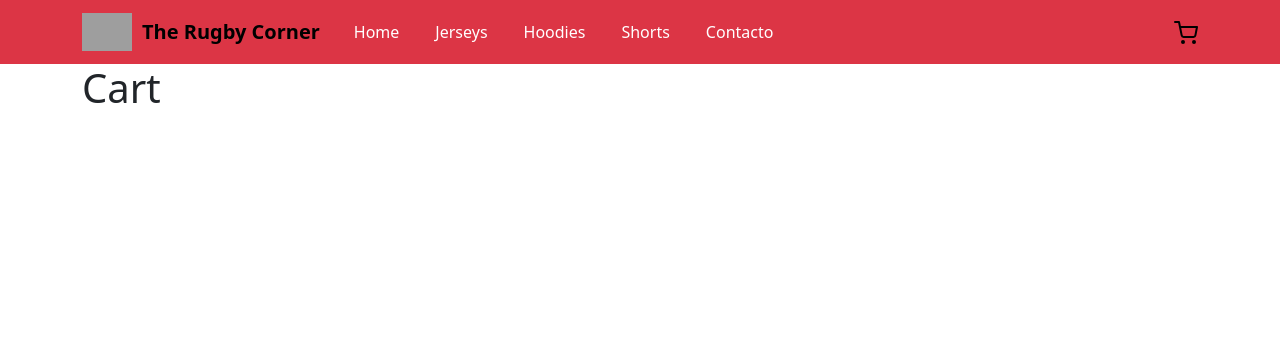
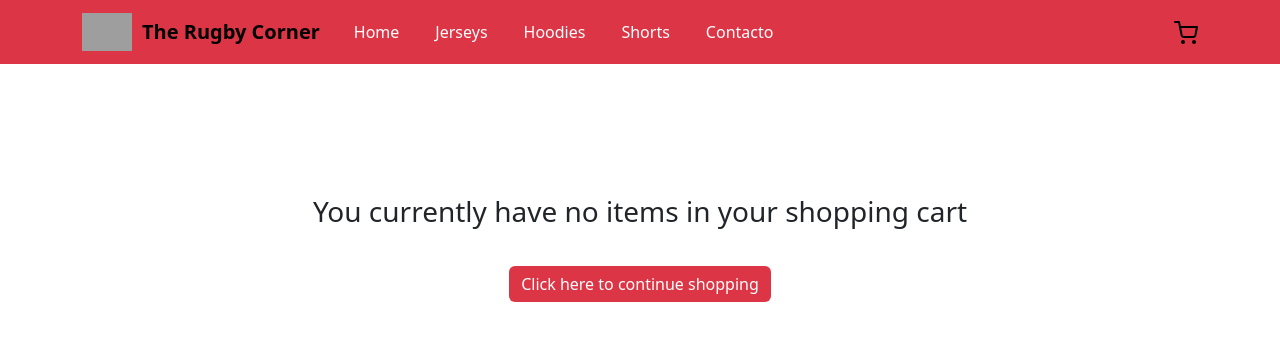
Before and after one commit to ManuelSanson/ecommerceProject, a React (Create React App) app: page /ecommerceProject/cart in a window 1280 px wide. Shown: the top 340 px of the page. Built offline with nearby package versions, Linux system fonts and the light colour scheme; grey boxes are pictures that could not be loaded.

Commit message:
cart display and functions

```diff
--- /dev/null
+++ b/src/components/Cart/Cart.css
@@ -0,0 +1,13 @@
+.emptyCartButtonContainer {
+    width: 95%;
+    display: flex;
+    align-items: center;
+    justify-content: right;
+}
+
+
+.emptyCartButton {
+    margin: 30px;
+    background-color: #DC3545;
+    border: #DC3545;
+}
--- a/src/components/Cart/Cart.js
+++ b/src/components/Cart/Cart.js
@@ -1,9 +1,28 @@
-import { Container } from "react-bootstrap";
+// import { useEffect, useState } from "react";
+import { Button, Container } from "react-bootstrap";
+// import { useParams } from "react-router-dom";
+import { useCartContext } from "../../context/CartContext";
+import CartView from "./CartView";
+import EmptyCartMessage from "./EmptyCartMessage";
+// import { getProduct } from "../../utils/products";
+import './Cart.css';
 
 const Cart = () => {
+    const { cartList, removeList } = useCartContext();
+
     return (
         <Container>
-            <h1>Cart</h1>
+            {cartList.length ?
+                <div>
+                    <h1>Shopping Cart</h1>
+                    {cartList.map((product) =>
+                    <CartView key={product.id} product={product}/>
+                    )}
+                    <div className='emptyCartButtonContainer'>
+                        <Button variant='danger'  className='emptyCartButton' onClick={() => removeList()}> Empty Cart </Button>
+                    </div>
+                </div>
+            : <EmptyCartMessage/>}
         </Container>
     )
 }
--- /dev/null
+++ b/src/components/Cart/CartView.css
@@ -0,0 +1,40 @@
+.cartItemsContainer {
+    display: flex;
+    align-items: center;
+    justify-content: center;
+    margin-top: 40px;
+}
+
+.cartItemCard {
+    display: flex;
+    flex-direction: row;
+}
+
+.cartItemBody {
+    display: flex;
+    flex-direction: row;
+    align-items: center;
+    justify-content: space-around;
+}
+
+.cartItemCardPicture {
+    width: 20%;
+}
+
+.deleteButton {
+    background-color: transparent;
+    border: transparent;
+}
+
+.deleteButton:hover {
+    background-color: #DC3545;
+    border: #DC3545;
+    padding: 4px;
+    border-radius: 15%;
+}
+
+.deleteButton svg:hover {
+    background-color: transparent;
+    border: transparent;
+    color: white;
+}
--- /dev/null
+++ b/src/components/Cart/CartView.js
@@ -0,0 +1,29 @@
+import { Card } from "react-bootstrap";
+import ItemCount from "../Items/ItemCount";
+import { BsTrash } from 'react-icons/bs'
+import './CartView.css';
+import { useCartContext } from "../../context/CartContext";
+
+const CartView = ({product}) => {
+    const { deleteItem } = useCartContext();
+
+    return (
+        <section className="cartItemsContainer">
+            <div>
+                <Card className='cartItemCard' style={{width: "60rem",}}>
+                    <Card.Img variant="top" src={product.pictureURL} className='p-2 cartItemCardPicture'/>
+                    <Card.Body className='cartItemBody'>
+                        <Card.Title> {product.title} </Card.Title>
+                        <Card.Text className='cartItemPrice'>
+                            $ {product.price}
+                        </Card.Text>
+                        <ItemCount product={product}/>
+                        <button className='deleteButton' onClick={() => deleteItem(product.id)}> <BsTrash/> </button>
+                    </Card.Body>
+                </Card>
+            </div>
+        </section>
+    )
+}
+
+export default CartView;
--- /dev/null
+++ b/src/components/Cart/EmptyCartMessage.css
@@ -0,0 +1,13 @@
+.EmptyCartMessageContainer {
+    height: 50vh;
+    display: flex;
+    flex-direction: column;
+    justify-content: center;
+    align-items: center;
+}
+
+.continueShoppingButton {
+    margin: 30px;
+    background-color: #DC3545;
+    border: #DC3545;
+}
--- /dev/null
+++ b/src/components/Cart/EmptyCartMessage.js
@@ -0,0 +1,14 @@
+import { Button } from "react-bootstrap";
+import { Link } from "react-router-dom";
+import './EmptyCartMessage.css'
+
+const EmptyCartMessage = () => {
+    return (
+        <div className="EmptyCartMessageContainer">
+            <h3>You currently have no items in your shopping cart</h3>
+            <Button variant='danger' className="continueShoppingButton" as={Link} to='/'>Click here to continue shopping</Button>
+        </div>
+    )
+}
+
+export default EmptyCartMessage;
```
